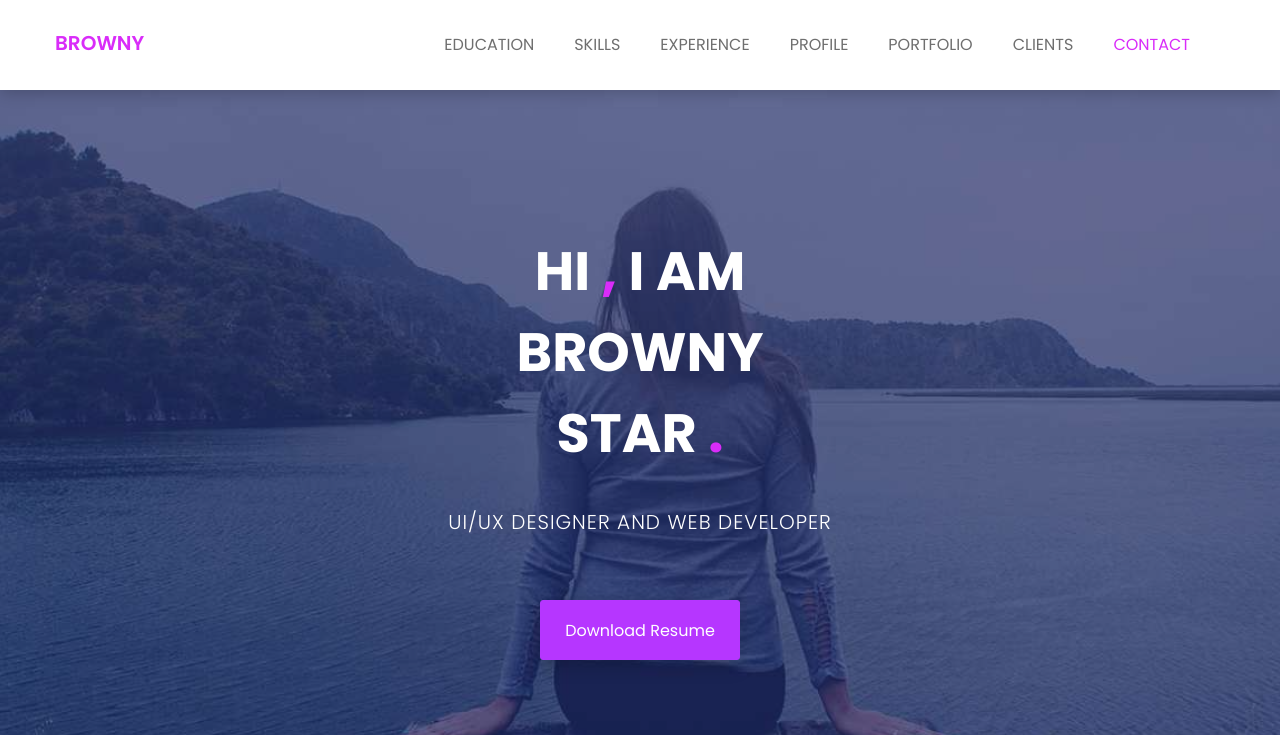
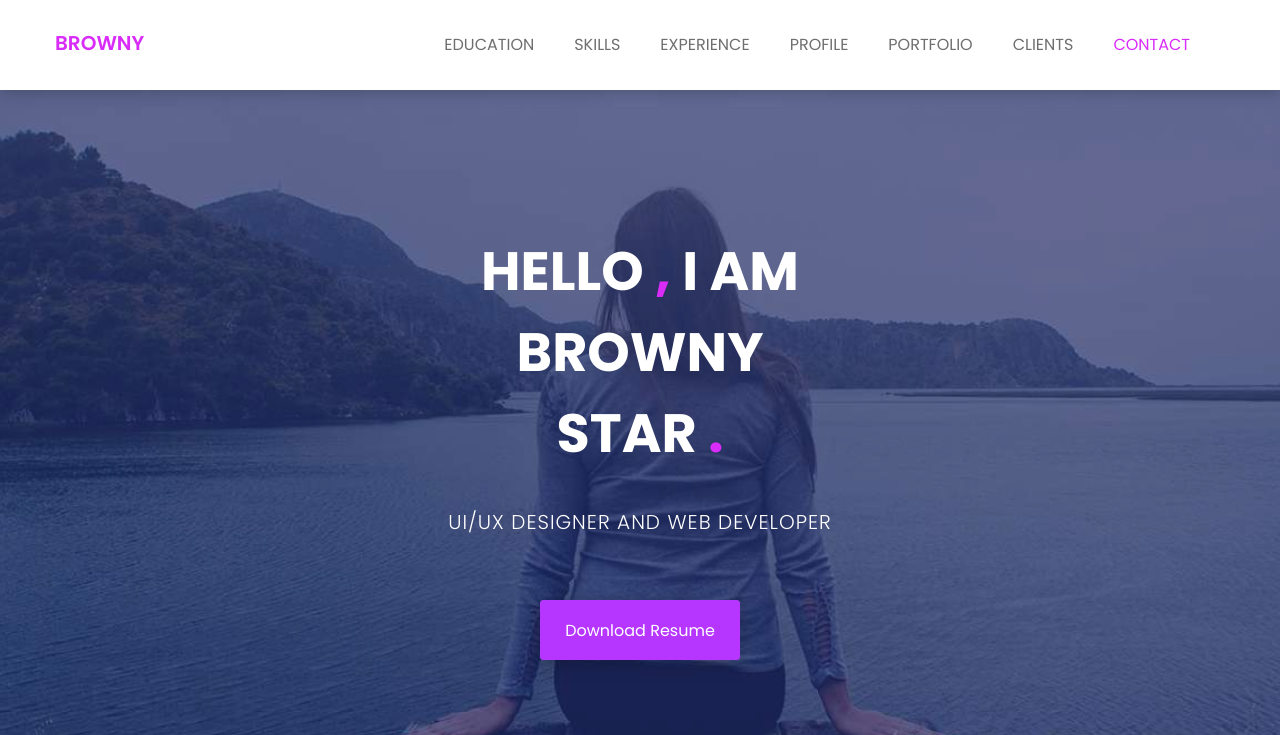
Before and after one commit to raveereddy/devops1, a plain HTML site: page index.html in a window 1280 px wide. Shown: the top 735 px of the page. Drawn offline with nearby package versions, Linux system fonts and the light colour scheme.

Commit message:
Update index.html

```diff
--- a/index.html
+++ b/index.html
@@ -103,7 +103,7 @@
 				<div class="row">
 					<div class="col-md-12 text-center">
 						<div class="header-text">
-							<h2>hi <span>,</span> i am <br> browny <br> star <span>.</span>   </h2>
+							<h2>hello <span>,</span> i am <br> browny <br> star <span>.</span>   </h2>
 							<p>ui/ux designer and web developer</p>
 							<a href="assets/download/browney.txt" download>download resume</a>
 						</div><!--/.header-text-->
```
